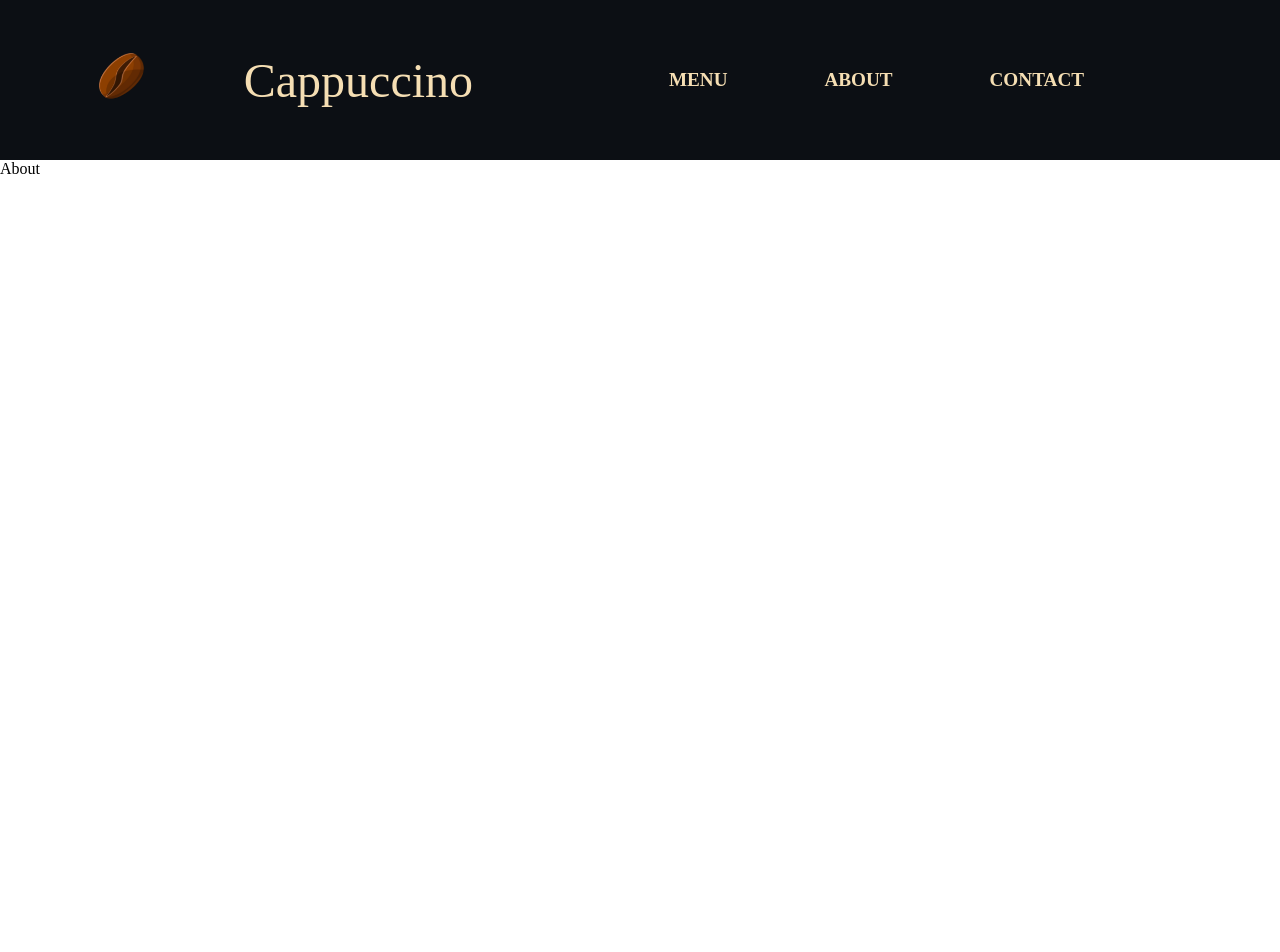
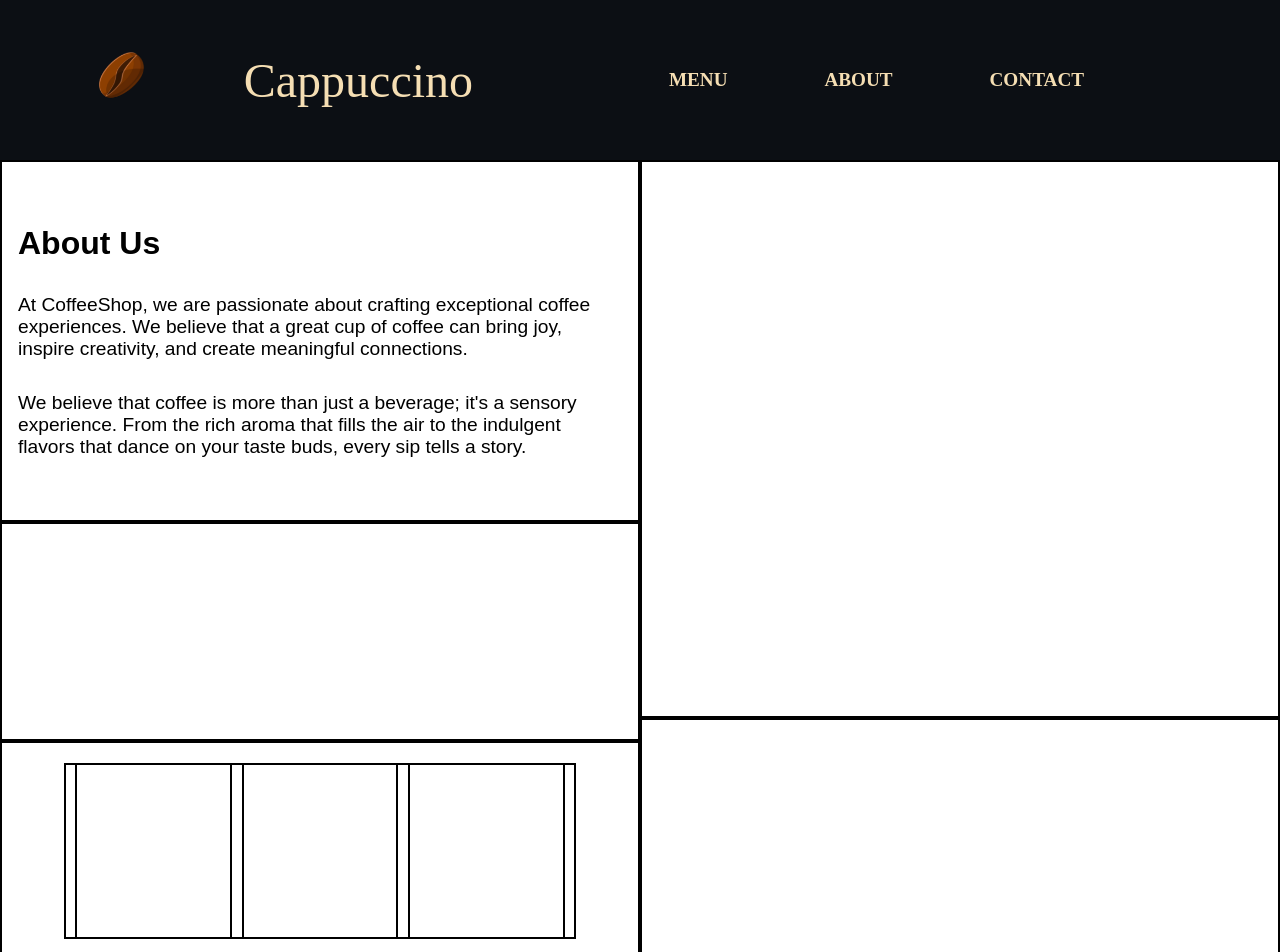
Before and after one commit to BernardooDev/CoffeeShop, a React (Vite) app: page /about in a window 1280 px wide. Shown: the top 952 px of the page. Built offline with nearby package versions, Linux system fonts and the light colour scheme; a web font is replaced by a local one.

Commit message:
feat: creating the about page, insert somes components and putting in the formating that i expected

```diff
--- /dev/null
+++ b/src/components/AboutPage/AboutPage.jsx
@@ -0,0 +1,50 @@
+import {
+  AboutSection,
+  BellowTitleLeft,
+  DataAboutLeft,
+  DetailsImageRight,
+  ImageRight,
+  InfosAboutLeft,
+  LeftSection,
+  MainTitleLeft,
+  RightSection,
+  SingleDataAboutLeft,
+} from "./Style";
+
+function AboutPage() {
+  return (
+    <AboutSection>
+      <LeftSection>
+        <MainTitleLeft>
+          <h1>About Us</h1>
+          <p>
+            At CoffeeShop, we are passionate about crafting exceptional coffee
+            experiences. We believe that a great cup of coffee can bring joy,
+            inspire creativity, and create meaningful connections.
+          </p>
+          <p>
+            We believe that coffee is more than just a beverage; it's a sensory
+            experience. From the rich aroma that fills the air to the indulgent
+            flavors that dance on your taste buds, every sip tells a story.
+          </p>
+        </MainTitleLeft>
+        <BellowTitleLeft>
+
+        </BellowTitleLeft>
+        <InfosAboutLeft>
+            <DataAboutLeft>
+            <SingleDataAboutLeft></SingleDataAboutLeft>
+            <SingleDataAboutLeft></SingleDataAboutLeft>
+            <SingleDataAboutLeft></SingleDataAboutLeft>
+            </DataAboutLeft>
+        </InfosAboutLeft>
+      </LeftSection>
+      <RightSection>
+        <ImageRight />
+        <DetailsImageRight></DetailsImageRight>
+      </RightSection>
+    </AboutSection>
+  );
+}
+
+export default AboutPage;
--- /dev/null
+++ b/src/components/AboutPage/Style.js
@@ -0,0 +1,91 @@
+import styled from "styled-components"
+
+export const AboutSection = styled.section`
+    width: 100%;
+    height: 100%;
+    display: flex;
+    justify-content: center;
+    align-items: center;
+`
+
+export const LeftSection = styled.aside`
+    width: 50%;
+    height: 100%;
+    display: flex;
+    border: 2px solid;
+    justify-content: center;
+    align-items: center;
+    flex-direction: column;
+`
+
+export const MainTitleLeft = styled.div`
+    width: 100%;
+    height: 50%;
+    border: 2px solid;
+    display: flex;
+    align-items: left;
+    justify-content: center;
+    flex-direction: column;
+    font-family: Arial, Helvetica, sans-serif;
+
+    h1 {
+        margin: 1rem;
+        font-size: 2.0rem;
+    }
+
+    p {
+        margin: 1rem;
+        font-size: 1.2rem;
+    }
+`
+
+export const BellowTitleLeft = styled.div`
+    width: 100%;
+    height: 30%;
+    border: 2px solid;
+`
+export const InfosAboutLeft = styled.div`
+    width: 100%;
+    height: 30%;
+    border: 2px solid;
+    display: flex;
+    justify-content: center;
+    align-items: center;
+`
+
+export const DataAboutLeft = styled.div`
+    width: 80%;
+    height: 80%;
+    border: 2px solid;
+    display: flex;
+    justify-content: space-evenly;
+    align-items: center;
+`
+
+export const SingleDataAboutLeft = styled.div`
+    height: 100%;
+    width: 30%;
+    border: 2px solid;
+`
+
+export const RightSection = styled.div`
+    width: 50%;
+    height: 100%;
+    border: 2px solid;
+    display: flex;
+    justify-content: center;
+    align-items: center;
+    flex-direction: column;
+`
+
+export const ImageRight = styled.div`
+    width: 100%;
+    height: 70%;
+    border: 2px solid;
+`
+
+export const DetailsImageRight = styled.div`
+    width: 100%;
+    height: 30%;
+    border: 2px solid;
+`
--- a/src/components/Header/Style.js
+++ b/src/components/Header/Style.js
@@ -1,8 +1,8 @@
 import styled from "styled-components"
 
 export const Header = styled.header`
-    width: 100vw;
-    height: 20vh;
+    width: 100%;
+    height: 20%;
     display: flex;
     justify-content: space-evenly;
     text-align: center;
--- a/src/pages/About.jsx
+++ b/src/pages/About.jsx
@@ -1,8 +1,9 @@
 import React from "react";
+import AboutPage from "../components/AboutPage/AboutPage";
 
 
 export const About = () => {
   return (
-      <div>About</div>
+      <AboutPage></AboutPage>
   );
 };
```
